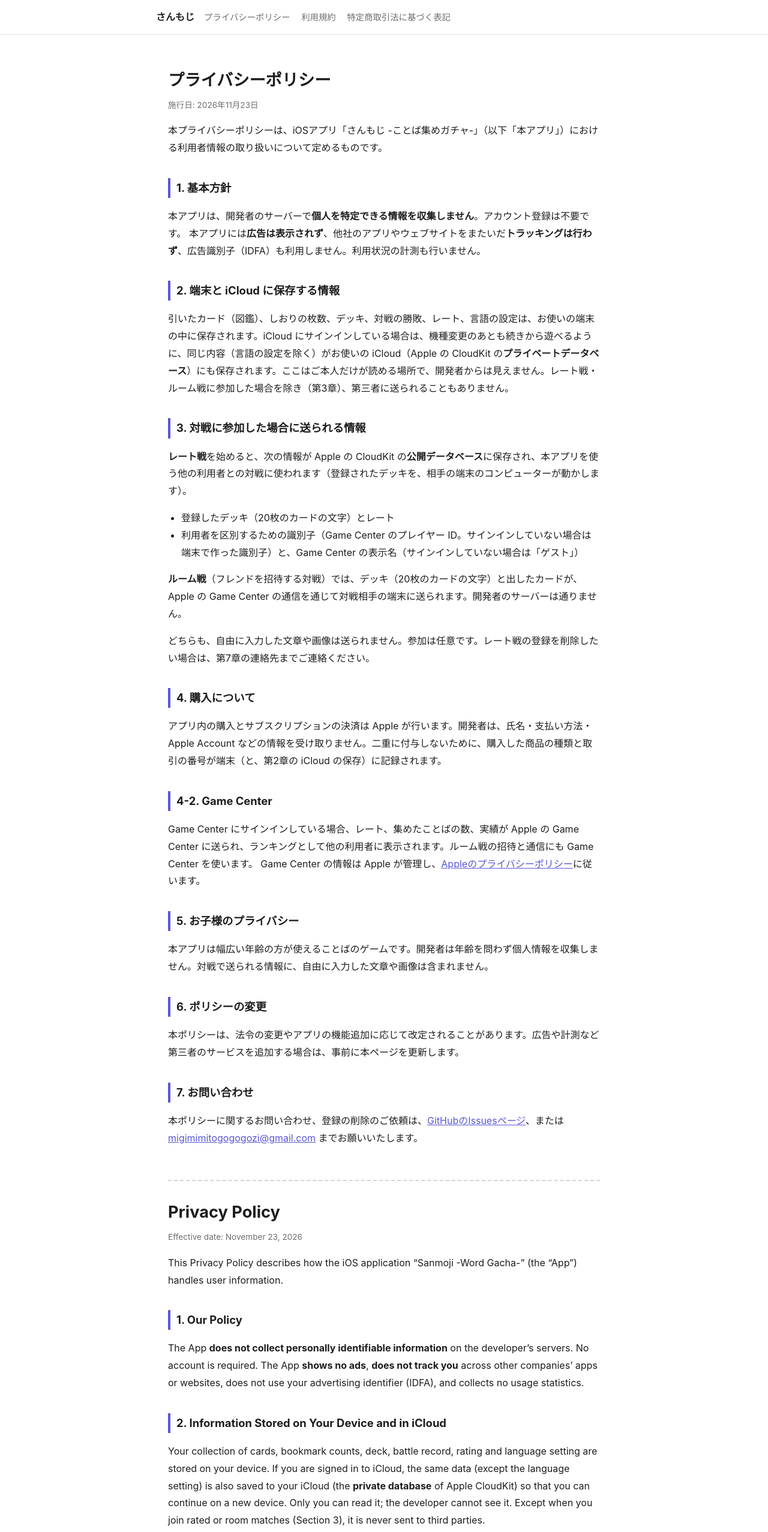
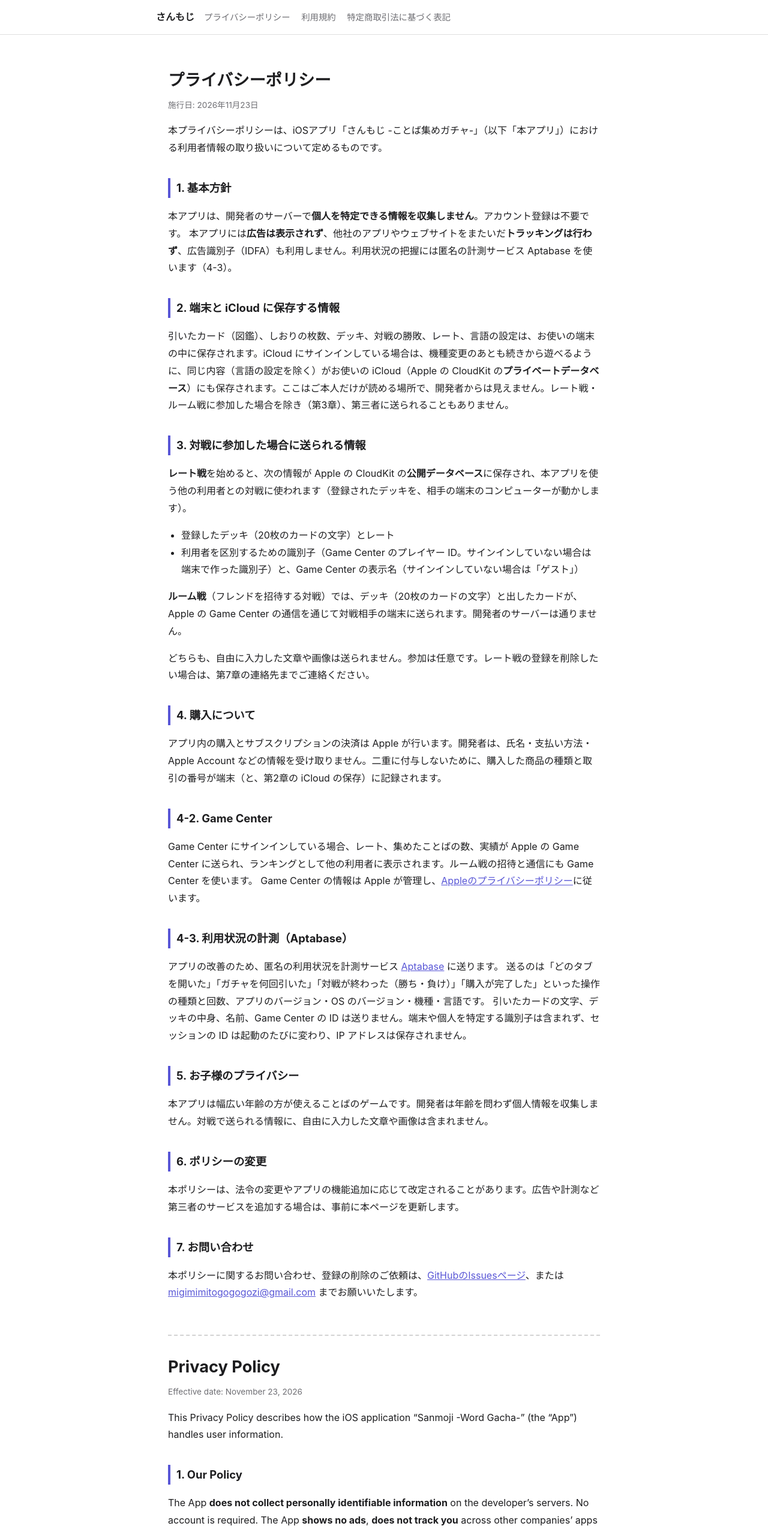
Before and after one commit to non-migi/sanmoji-legal, a plain HTML site: page privacy/index.html in a window 1280 px wide. Shown: the top 2554 px of the page at 60% size. Drawn offline with Linux system fonts and the light colour scheme.

Commit message:
プライバシーポリシー: 利用状況の計測（Aptabase）を追記

```diff
--- a/privacy/index.html
+++ b/privacy/index.html
@@ -25,7 +25,7 @@
 
 <h2>1. 基本方針</h2>
 <p>本アプリは、開発者のサーバーで<strong>個人を特定できる情報を収集しません</strong>。アカウント登録は不要です。
-本アプリには<strong>広告は表示されず</strong>、他社のアプリやウェブサイトをまたいだ<strong>トラッキングは行わず</strong>、広告識別子（IDFA）も利用しません。利用状況の計測も行いません。</p>
+本アプリには<strong>広告は表示されず</strong>、他社のアプリやウェブサイトをまたいだ<strong>トラッキングは行わず</strong>、広告識別子（IDFA）も利用しません。利用状況の把握には匿名の計測サービス Aptabase を使います（4-3）。</p>
 
 <h2>2. 端末と iCloud に保存する情報</h2>
 <p>引いたカード（図鑑）、しおりの枚数、デッキ、対戦の勝敗、レート、言語の設定は、お使いの端末の中に保存されます。iCloud にサインインしている場合は、機種変更のあとも続きから遊べるように、同じ内容（言語の設定を除く）がお使いの iCloud（Apple の CloudKit の<strong>プライベートデータベース</strong>）にも保存されます。ここはご本人だけが読める場所で、開発者からは見えません。レート戦・ルーム戦に参加した場合を除き（第3章）、第三者に送られることもありません。</p>
@@ -46,6 +46,11 @@
 <p>Game Center にサインインしている場合、レート、集めたことばの数、実績が Apple の Game Center に送られ、ランキングとして他の利用者に表示されます。ルーム戦の招待と通信にも Game Center を使います。
 Game Center の情報は Apple が管理し、<a href="https://www.apple.com/legal/privacy/" target="_blank" rel="noopener">Appleのプライバシーポリシー</a>に従います。</p>
 
+<h2>4-3. 利用状況の計測（Aptabase）</h2>
+<p>アプリの改善のため、匿名の利用状況を計測サービス <a href="https://aptabase.com/legal/privacy" target="_blank" rel="noopener">Aptabase</a> に送ります。
+送るのは「どのタブを開いた」「ガチャを何回引いた」「対戦が終わった（勝ち・負け）」「購入が完了した」といった操作の種類と回数、アプリのバージョン・OS のバージョン・機種・言語です。
+引いたカードの文字、デッキの中身、名前、Game Center の ID は送りません。端末や個人を特定する識別子は含まれず、セッションの ID は起動のたびに変わり、IP アドレスは保存されません。</p>
+
 <h2>5. お子様のプライバシー</h2>
 <p>本アプリは幅広い年齢の方が使えることばのゲームです。開発者は年齢を問わず個人情報を収集しません。対戦で送られる情報に、自由に入力した文章や画像は含まれません。</p>
 
@@ -65,7 +70,7 @@ Game Center の情報は Apple が管理し、<a href="https://www.apple.com/leg
 
 <h2>1. Our Policy</h2>
 <p>The App <strong>does not collect personally identifiable information</strong> on the developer’s servers. No account is required.
-The App <strong>shows no ads</strong>, <strong>does not track you</strong> across other companies’ apps or websites, does not use your advertising identifier (IDFA), and collects no usage statistics.</p>
+The App <strong>shows no ads</strong>, <strong>does not track you</strong> across other companies’ apps or websites, and does not use your advertising identifier (IDFA). Anonymous usage statistics are collected with Aptabase (Section 4-3).</p>
 
 <h2>2. Information Stored on Your Device and in iCloud</h2>
 <p>Your collection of cards, bookmark counts, deck, battle record, rating and language setting are stored on your device. If you are signed in to iCloud, the same data (except the language setting) is also saved to your iCloud (the <strong>private database</strong> of Apple CloudKit) so that you can continue on a new device. Only you can read it; the developer cannot see it. Except when you join rated or room matches (Section 3), it is never sent to third parties.</p>
@@ -86,6 +91,11 @@ The App <strong>shows no ads</strong>, <strong>does not track you</strong> acros
 <p>If you are signed in to Game Center, your rating, the number of words you have collected and your achievements are sent to Apple’s Game Center and shown to other players on leaderboards. Game Center is also used for room-match invitations and networking.
 Game Center data is managed by Apple under <a href="https://www.apple.com/legal/privacy/" target="_blank" rel="noopener">Apple’s Privacy Policy</a>.</p>
 
+<h2>4-3. Usage Statistics (Aptabase)</h2>
+<p>To improve the App, anonymous usage statistics are sent to <a href="https://aptabase.com/legal/privacy" target="_blank" rel="noopener">Aptabase</a>.
+What is sent is the kind and number of actions — such as which tab was opened, how many gacha draws were made, that a match ended (win or loss), or that a purchase was completed — together with the app version, OS version, device model and language.
+The letters on your cards, the contents of your deck, your name and your Game Center ID are not sent. No identifier of your device or of you is included, the session ID changes on every launch, and IP addresses are not stored.</p>
+
 <h2>5. Children’s Privacy</h2>
 <p>The App is a word game for a wide range of ages. The developer does not collect personal information from anyone, regardless of age. Information sent for matches never contains free-form text or images.</p>
 
```
Also changed, not shown: 1 other file.
